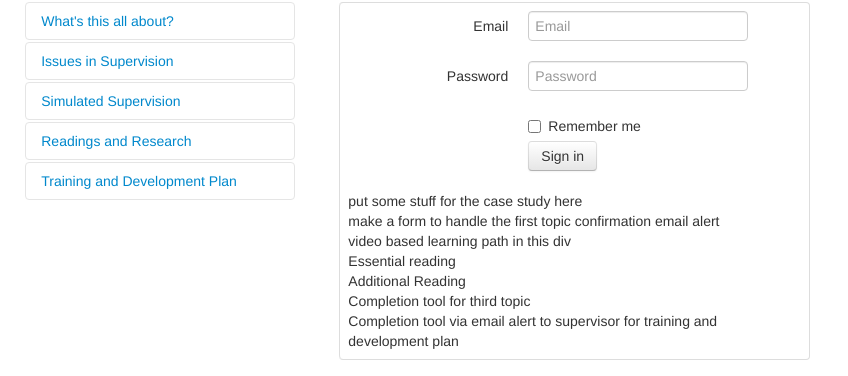
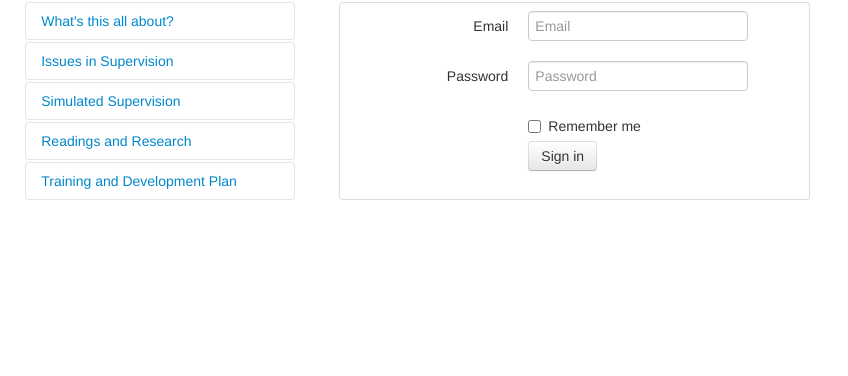
Before and after one commit to psykobabble/Supervision-2, a plain HTML site: page index.html in a window 1280 px wide. Shown: the part 58-434 px from the top of the page, without its empty margins (0-848 px from the left). Drawn offline with nearby package versions, Linux system fonts and the light colour scheme; files that its build step writes are made by us from their sources.

Commit message:
some more twiddles with the divs
experimenting with making divs appear and disappear with button clicks
- thanks for the pointer Keith

```diff
--- a/index.html
+++ b/index.html
@@ -32,7 +32,7 @@
                 <div id="collapseTwo" class="accordion-body collapse">
                   <div class="accordion-inner">You will look at a case study that illustrates how supervision practices impact on service users. You and your supervisor will then critically explore your supervision identifying strengths and areas for development. Use the Completed button below to setup an email reminder for your supervisor to confirm that this topic is complete.
                   <p></p>
-                  <p><button class="btn btn-info">Case Study</button></p>
+                  <p><button onclick="$('#topic1a').toggle(); return false;"class="btn btn-info">Case Study</button></p>
                   <p><button class="btn btn-success">Completed</button></p>
                   </div>
                 </div>
@@ -80,7 +80,7 @@
               <div class="offset1">
                 <table class="table table-bordered"><tr><td>
                   <div>
-                    <form class="form-horizontal">
+                    <form id="sign-in" class="form-horizontal">
                       <div class="control-group">
                         <label class="control-label" for="inputEmail">Email</label>
                         <div class="controls">
@@ -98,30 +98,30 @@
                           <label class="checkbox">
                             <input type="checkbox"> Remember me
                           </label>
-                          <button type="submit" class="btn">Sign in</button>
+                          <button onclick="$('#sign-in').toggle(); return false;"type="submit" class="btn">Sign in</button>
                         </div>
                       </div>
                       </form>
                   </div>
-                  <div>
+                  <div id="topic1a" hidden>
                     put some stuff for the case study here
                   </div>
-                  <div>
+                  <div id="topic1b" hidden>
                     make a form to handle the first topic confirmation email alert
                   </div>
-                  <div>
+                  <div id="topic2a" hidden>
                     video based learning path in this div
                   </div>
-                  <div>
+                  <div id="topic3a" hidden>
                     Essential reading
                   </div>
-                  <div>
+                  <div id="topic3b" hidden>
                     Additional Reading
                   </div>
-                  <div>
+                  <div id="topic3c" hidden>
                     Completion tool for third topic
                   </div>
-                  <div>
+                  <div id="topic4a"hidden>
                     Completion tool via email alert to supervisor for training and development plan
                   </div>
                 </td></tr></table>
```
